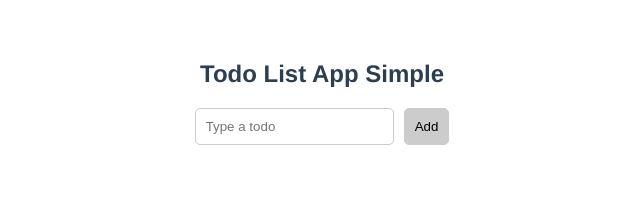
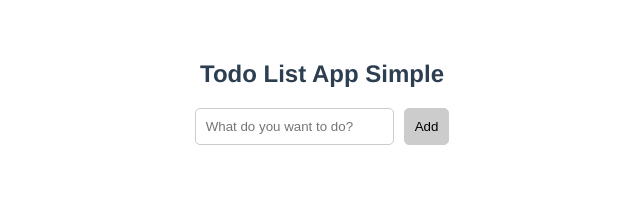
Before and after one commit to hunghobbit/simple-todo, a Vue app: page / in a window 1280 px wide. Shown: the top 198 px of the page, without its empty margins (318-958 px from the left). Built offline with nearby package versions, Linux system fonts and the light colour scheme.

Commit message:
Add Pinia Store to manages todos

```diff
--- a/jsconfig.json
+++ b/jsconfig.json
@@ -2,6 +2,6 @@
     "compilerOptions": {
         "baseUrl": "./src"
     },
-    "include": ["src"],
+    "include": ["src", "stores"],
     "exclude": ["node_modules"]
 }
--- a/package.json
+++ b/package.json
@@ -18,6 +18,7 @@
     "@vue/eslint-config-prettier": "^7.1.0",
     "eslint": "^8.39.0",
     "eslint-plugin-vue": "^9.11.0",
+    "pinia": "^2.0.36",
     "prettier": "^2.8.8",
     "vite": "^4.3.4"
   }
--- a/src/App.vue
+++ b/src/App.vue
@@ -1,18 +1,52 @@
+<script setup>
+import TodoInput from './components/TodoInput.vue'
+import Errors from './components/Errors.vue'
+import TodoList from './components/TodoList.vue'
+import TodoItem from './components/TodoItem.vue'
+import { useTodoStore } from '../stores/todos.js'
+import { computed, ref } from 'vue'
+
+const msg = ref('What do you want to do?')
+
+const whatIsKey = (key) => {
+  if (key === 'Enter') {
+    todoStore.addATodo()
+  }
+}
+const todoStore = useTodoStore()
+
+const errors = computed(() => todoStore.errors)
+const todos = computed(() => todoStore.todos)
+</script>
 <template>
   <div id="app">
     <h2>Todo List App Simple</h2>
 
-    <TodoInput  @add-a-todo="addATodo" @what-is-key="whatIsKey" @todo-input="updateInput" :todoInput="todoInput" :msg="msg" />
+    <TodoInput
+      @add-a-todo="todoStore.addATodo"
+      @what-is-key="whatIsKey"
+      @todo-input="todoStore.updateInput"
+      :todoInput="todoStore.todoInput"
+      :msg="msg"
+    />
 
-    <Errors :errors="errors" />
-
-
-    <TodoList>
-        <TodoItem @isCompleted="completedStatusUpdate" @delete-todo="deleteTodo" v-for="todo in todos" :key="todo.id" :todo="todo"/>
-    </TodoList>
-
-
-
+    <Errors
+      v-if="errors.message || errors.todoInput"
+      :errors="errors"
+      :isAutoHidden="true"
+      :isCloseable="false"
+    />
+    <KeepAlive>
+      <TodoList>
+        <TodoItem
+          @isCompleted="todoStore.completedStatusUpdate"
+          @delete-todo="todoStore.deleteTodo"
+          v-for="todo in todos"
+          :key="todo.id"
+          :todo="todo"
+        />
+      </TodoList>
+    </KeepAlive>
     <footer id="footer">
       <h5>About</h5>
       <div>@Author: Le Quoc Hung</div>
@@ -20,81 +54,8 @@
     </footer>
   </div>
 </template>
-<script>
-import TodoInput from './components/TodoInput.vue'
-import Errors from './components/Errors.vue'
-import TodoList from './components/TodoList.vue'
-import TodoItem from './components/TodoItem.vue'
-export default {
-  components: {
-    TodoInput,
-    Errors,
-    TodoList,
-    TodoItem
-  },
-  data() {
-    return {
-      msg: 'Type a todo',
-      todoInput: '',
-      todos: [],
-      errors: {
-        todoInput: '',
-        message: ''
-      }
-    }
-  },
-  methods: {
-    completedStatusUpdate(data){
-      this.todos.map((todo) => {
-        if(todo.id === data.id){
-          todo.completed = data.completed
-        }
-      })
-    },
-    addATodo() {
-      if(this.errors.todoInput !== '') this.errors.todoInput = ''
-
-      if (this.todoInput === '') {
-        this.errors.todoInput = 'Please type a todo'
-        return
-      }
-      let todo = {
-        id: this.todos.length + 1,
-        title: this.todoInput,
-        completed: false
-      }
-      this.todos.push(todo)
-      this.todoInput = ''
-    },
-    deleteTodo(id) {
-      // find todo with id
-      let todo = this.todos.find((todo) => todo.id === id)
-      if (!todo) {
-        this.errors.message = 'Todo not found'
-        return
-      }
-      todo.completed = false
-      todo = null
-      // remove todo with id
-      this.todos.forEach((todo, index) => {
-        if (todo.id === id) {
-          this.todos.splice(index, 1)
-        }
-      })
-    },
-    updateInput(value) {
-      this.todoInput = value
-    },
-    whatIsKey(key) {
-      if (key === 'Enter') {
-        this.addATodo()
-      }
-    }
-  }
-}
-</script>
 <style>
-h2{
+h2 {
   text-align: center;
 }
 .button-danger {
@@ -115,7 +76,7 @@ h2{
   height: calc(100vh - 75px);
 }
 /* absolute footer */
-footer#footer{
+footer#footer {
   position: absolute;
   left: 0;
   right: 0;
--- a/src/components/Errors.vue
+++ b/src/components/Errors.vue
@@ -1,23 +1,84 @@
-<template lang="">
+<template>
   <div class="errors">
-    <p v-if="errors.todoInput" style="color: red">{{ errors.todoInput }}</p>
+    <span><h4 style="color: red">ERROR:</h4></span>
+    <p v-if="(errors.todoInput !== null) | ''" style="color: red">{{ errors.todoInput }}</p>
     <p v-if="errors.message" style="color: red">{{ errors.message }}</p>
+    <div v-if="isAutoHidden" class="progress-bar"></div>
   </div>
 </template>
-<script>
-export default {
-  props: {
-    errors: {
-      type: Object,
-      required: true
-    }
+<script setup>
+import { onMounted, ref } from 'vue'
+
+defineProps(['errors', 'isAutoHidden'])
+onMounted(() => {
+  setTimeout(() => {
+    document.querySelector('.errors').style.display = 'none'
+  }, 5000)
+})
+</script>
+<style>
+@keyframes fadeIn {
+  0% {
+    opacity: 0;
+  }
+  100% {
+    opacity: 1;
   }
 }
-</script>
-<style>
+
+@keyframes fadeOut {
+  0% {
+    opacity: 1;
+  }
+  100% {
+    opacity: 0;
+  }
+}
+
+@keyframes borderProgress {
+  0% {
+    width: 0%;
+  }
+  100% {
+    width: 100%;
+  }
+}
+
 .errors {
+  background-color: #f8d7da;
+  border-left: 2px solid #f3061d;
+  padding: 10px;
   margin: 0 auto;
   margin-top: 20px;
   width: 50%;
+  /* multi animation */
+  animation: fadeIn 1s ease-in-out forwards;
+  position: relative;
+  display: flex;
+}
+.errors p {
+  margin: 0;
+  padding: 1.25rem 0.5rem;
+  margin-left: 10px;
+}
+.progress-bar {
+  position: absolute;
+  bottom: 0;
+  left: 0;
+  width: 0px;
+  height: 2px;
+  background-color: red;
+  animation: borderProgress 5s linear;
+}
+
+.close-button {
+  padding: 10px;
+  border: 1px solid #ccc;
+  border-radius: 5px;
+  background: #ccc;
+  cursor: pointer;
+  margin-left: 10px;
+  position: absolute;
+  right: 0;
 }
 </style>
--- a/src/components/TodoInput.vue
+++ b/src/components/TodoInput.vue
@@ -23,7 +23,7 @@ export default {
       type: String,
       required: true
     }
-  },
+  }
 }
 </script>
 <style>
--- a/src/main.js
+++ b/src/main.js
@@ -1,4 +1,9 @@
 import { createApp } from 'vue'
+import { createPinia } from 'pinia'
 import App from './App.vue'
 
-createApp(App).mount('#app')
+const pinia = createPinia()
+const app = createApp(App)
+
+app.use(pinia)
+app.mount('#app')
--- /dev/null
+++ b/stores/todos.js
@@ -0,0 +1,67 @@
+import { defineStore } from "pinia";
+
+export const useTodoStore = defineStore({
+    id: "todo",
+    state: () => ({
+        todos: [],
+        todoInput: '',
+        errors: {
+            todoInput: '',
+            message: '',
+        },
+    }),
+    getters: {
+        getTodos() {
+            return this.todos;
+        },
+    },
+    actions: {
+        addATodo() {
+            if (this.errors.todoInput !== '') this.errors.todoInput = ''
+
+            if (this.todoInput === '') {
+                this.errors.todoInput = 'Please type a todo'
+                return
+            }
+            let todo = {
+                id: this.todos.length + 1,
+                title: this.todoInput,
+                completed: false
+            }
+            this.todos.push(todo)
+            this.todoInput = ''
+        },
+        deleteTodo(id) {
+            // find todo with id
+            let todo = this.todos.find((todo) => todo.id === id)
+            if (!todo) {
+                this.errors.message = 'Todo not found'
+                return
+            }
+            todo.completed = false
+            todo = null
+            // remove todo with id
+            this.todos.forEach((todo, index) => {
+                if (todo.id === id) {
+                    this.todos.splice(index, 1)
+                }
+            })
+        },
+        completedStatusUpdate(data) {
+            // find todo with id
+            let todo = this.todos.find((todo) => todo.id === data.id)
+            if (!todo) {
+                this.errors.message = 'Todo not found'
+                return
+            }
+            todo.completed = data.completed
+        },
+        updateInput(value){
+            this.todoInput = value
+        }
+    },
+});
+
+
+
+// Path: stores\errors.js
```
Also changed, not shown: src/components/TodoItem.vue (+8 -5 lines), 1 other file (tests, documents, lock files or other folders).
